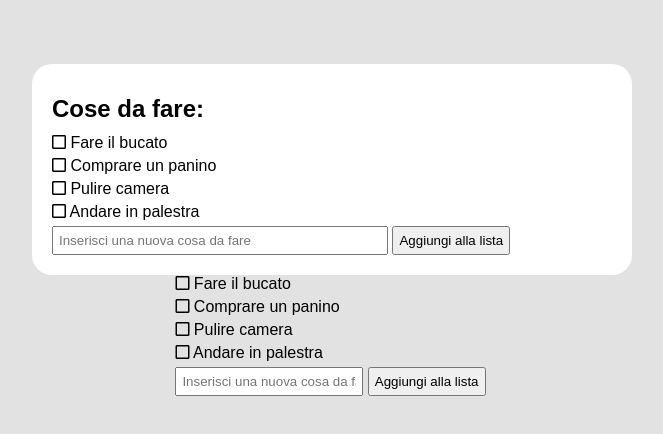
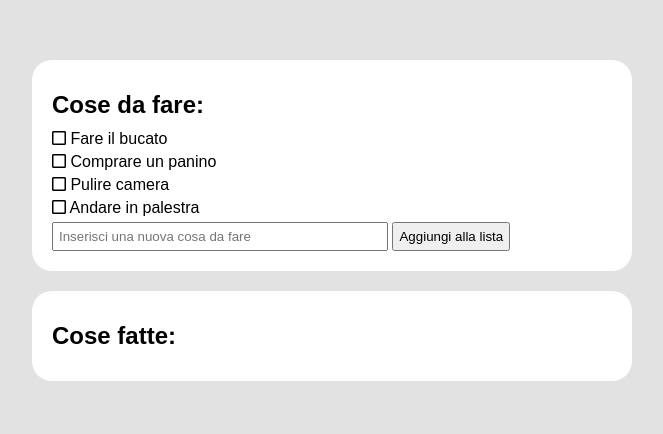
Before and after one commit to guidimarco/vue-todolist, a plain HTML site: page index.html in a window 1280 px wide. Shown: the part 170-604 px from the top of the page, without its empty margins (308-971 px from the left). Drawn offline with nearby package versions, Linux system fonts and the light colour scheme.

Commit message:
HTML-CSS-JS aggiunta done list

```diff
--- a/assets/main.js
+++ b/assets/main.js
@@ -2,6 +2,7 @@ var app = new Vue({
     el: "#root",
     data: {
         toDoTitle: "Cose da fare:",
+        doneTitle: "Cose fatte:",
         toDoNewItem: "",
         checkToDo: "fa-square",
         toDoList: [
@@ -10,6 +11,7 @@ var app = new Vue({
             "Pulire camera",
             "Andare in palestra"
         ],
+        doneList: [],
         removeControl: true
     },
     methods: {
@@ -41,6 +43,8 @@ var app = new Vue({
 
                 setTimeout( () => {
                     this.$refs[currentIcon][0].className = "far fa-square"; // RE-CHANGE THE CLASS
+                    this.doneList.push(actualToDoList[thisToDoIndex]); // PUSH IN DONE LIST
+                    // console.log(this.doneList);
                     actualToDoList.splice(thisToDoIndex, 1); // CANCEL THIS ITEM AFTER 1 SEC
                     // console.log(this.$refs); // CONTROL
 
--- a/assets/style.css
+++ b/assets/style.css
@@ -26,18 +26,22 @@ h1 {
 }
 
 /* <1-fold .todo-wrapper */
-.todo-wrapper {
+.todo-wrapper,
+.done-wrapper {
     width: 600px;
     background-color: white;
     border-radius: 20px;
     position: relative;
     padding: 20px;
+    margin-bottom: 20px;
 }
 
-.todo-list {
+.todo-list,
+.done-list {
     list-style-type: none;
 }
-.todo-list li {
+.todo-list li,
+.done-list li {
     padding-bottom: 5px;
 }
 
--- a/index.html
+++ b/index.html
@@ -44,18 +44,12 @@
                 <h1>{{ doneTitle }}</h1>
 
                 <!-- CENTER: to do list -->
-                <ul class="todo-list">
-                    <li v-for="(toDo, toDoIndex) in toDoList">
-                        <i class="far fa-square" :ref="'icon' + toDoIndex" @click="removeToDo(toDoIndex)"></i>
-                        {{ toDo }}
+                <ul class="done-list">
+                    <li v-for="done in doneList">
+                        <i class="fas fa-check"></i>
+                        {{ done }}
                     </li>
                 </ul>
-
-                <!-- BTM: add a to do item -->
-                <div class="add-to-do">
-                    <input type="text" v-model="toDoNewItem" placeholder="Inserisci una nuova cosa da fare" @keydown.enter="addNewToDo">
-                    <button type="button" @click="addNewToDo">Aggiungi alla lista</button>
-                </div>
 
             </div><!-- END DIV: done wrapper -->
 
```
